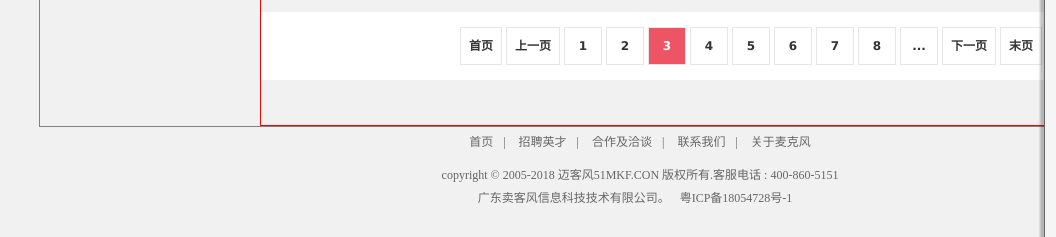
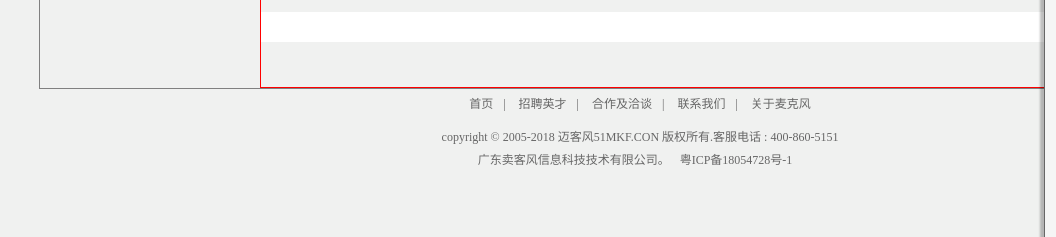
Before and after one commit to arronLyu1893/MKF, a website: page public/products.html in a window 1280 px wide. Shown: the part 244-481 px from the top of the page, 0-1056 px from the left. Drawn offline with Linux system fonts and the light colour scheme; files that its build step writes are made by us from their sources; files whose address does not match are found by name.

Commit message:
Add files via upload

```diff
--- a/public/products.html
+++ b/public/products.html
@@ -87,7 +87,6 @@
         </div>
       </div>
     </div>
-
     <!-- 层级导航 -->
     <div class="wrap-ncv">
         <ul class="breadcrumb">
@@ -169,40 +168,18 @@
               </div>
             </li> -->
           </ul>
-
         </div>
         <!--翻页-->
         <div class="pageNation">
           <ul>
-            <li>
+            <!-- <li>
               <a href="#" class="demo"><span>首页</span></a>
             </li>
             <li>
               <a href="#" class="demo"><span>上一页</span></a>
             </li>
             <li>
-              <a href="#" class="demo"><span>1</span></a>
-            </li>
-            <li>
-              <a href="#" class="demo"><span>2</span></a>
-            </li>
-            <li>
-              <a href="#" class="demo"><span class="currentpage">3</span></a>
-            </li>
-            <li>
-              <a href="#" class="demo"><span>4</span></a>
-            </li>
-            <li>
-              <a href="#" class="demo"><span>5</span></a>
-            </li>
-            <li>
-              <a href="#" class="demo"><span>6</span></a>
-            </li>
-            <li>
-              <a href="#" class="demo"><span>7</span></a>
-            </li>
-            <li>
-              <a href="#" class="demo"><span>8</span></a>
+              <a href="#" class="demo"><span class="currentpage">${i}</span></a>
             </li>
             <li>
               <a href="#" class="demo"><span>...</span></a>
@@ -212,22 +189,12 @@
             </li>
             <li>
               <a href="#" class="demo"><span>末页</span></a>
-            </li>
-
-
-
+            </li> -->
           </ul>
         </div>
       </div>
       <div class="m-aside"></div>
     </div>
-
-
-
-
-
-
-
 
     <footer id="footer"></footer>
 
```
